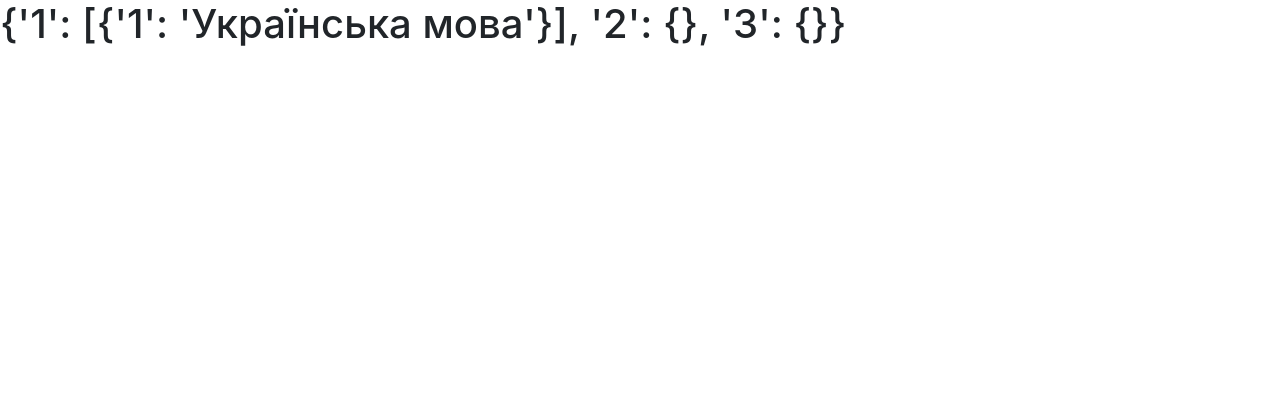
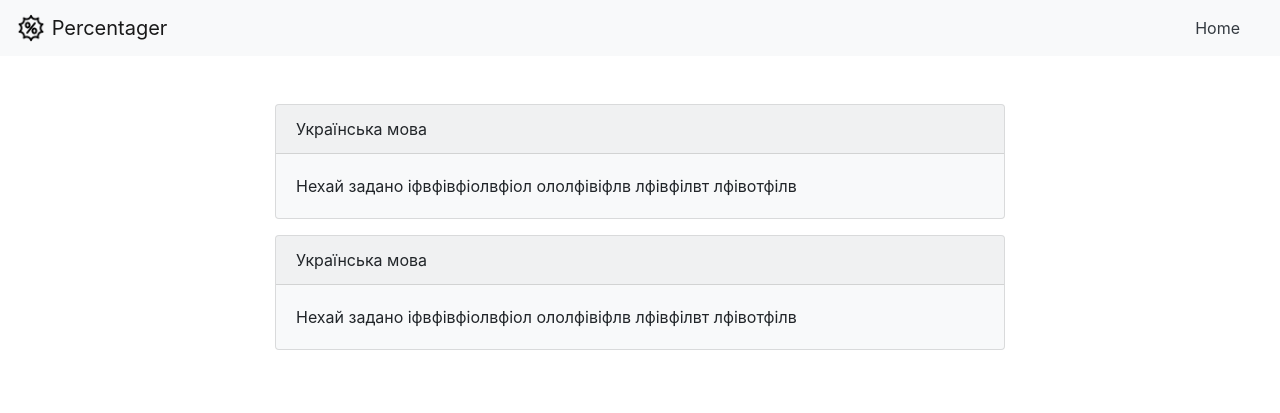
Before and after one commit to OlegAndrus12/percents_project, a Flask app: page /all in a window 1280 px wide. Shown: the top 413 px of the page. Run offline with Flask 2, Linux system fonts and the light colour scheme; some libraries are stand-ins or nearby versions.

Commit message:
tasks view added and navbar is created, some more urls

```diff
--- a/app.py
+++ b/app.py
@@ -9,20 +9,31 @@ with open("data.json", "r") as f:
 
 
 @app.route('/')
+@app.route('/index')
 def index():
     context = {"text" : "BlaBlaCar", "ids" : [i for i in data]
     }
-
     return render_template("welcome.html", **context)
 
 @app.route('/all')
 def all():
-    return render_template("tasks.html", data = data)
+    tasks = list()
+    for i in data.values():
+        for j in i:
+            tasks.append(tuple(j.values()))
+    return render_template("tasks.html", tasks = tasks)
 
 @app.route('/tasks/<task_id>')
 def tasks(task_id):
-    return render_template("tasks.html", data = (task_id, data[task_id]))
+    tasks = list()
+    for i in data[task_id]:
+        tasks.append(tuple(i.values()))
+    print(tasks)
+    return render_template("tasks.html", tasks = tasks)
 
+@app.route('/details/<task_id>')
+def details(task_id):
+    return render_template("details.html")
 
 if __name__ == '__main__':
     app.run(debug=True)
--- a/data.json
+++ b/data.json
@@ -1,9 +1,13 @@
 {
     "1" : [
-            {
-                "1" : "Українська мова"
+            {   "id" : "1",
+                "header" : "Українська мова",
+                "body" : "Нехай задано іфвфівфіолвфіол ололфівіфлв лфівфілвт лфівотфілв"
+            },
+            {   "id" : "1",
+                "header" : "Українська мова",
+                "body" : "Нехай задано іфвфівфіолвфіол ололфівіфлв лфівфілвт лфівотфілв"
             }
-
     ],
     "2" : {
 
--- a/templates/base.html
+++ b/templates/base.html
@@ -11,7 +11,6 @@
     <head>
     <body>
         {%block content %}
-
         {%endblock%}
 
     <script src="https://cdnjs.cloudflare.com/ajax/libs/popper.js/1.14.6/umd/popper.min.js" integrity="sha384-wHAiFfRlMFy6i5SRaxvfOCifBUQy1xHdJ/yoi7FRNXMRBu5WHdZYu1hA6ZOblgut" crossorigin="anonymous" style=""></script>
--- /dev/null
+++ b/templates/details.html
@@ -0,0 +1,4 @@
+{% extends "navbar.html" %}
+{% block main %}
+<h1>Hello</h1>
+{% endblock %}
--- /dev/null
+++ b/templates/navbar.html
@@ -0,0 +1,12 @@
+{% extends "base.html" %}
+{% block content %}
+  <nav class="navbar navbar-light bg-light justify-content-between">
+  <a class="navbar-brand" href="{{url_for('index')}}">
+    <img src="{{ url_for('static', filename='images/icon.png') }}" width="30" height="30" class="d-inline-block align-top" alt="">
+    Percentager </a>
+        <div class="navbar-nav mr-4">
+    		<a class="nav-item nav-link text-dark" href="{{url_for('index')}}">Home</a>
+    	</div>
+  </nav>
+  {% block main %}{% endblock %}
+{% endblock %}
--- a/templates/tasks.html
+++ b/templates/tasks.html
@@ -1,4 +1,20 @@
-{% extends "base.html" %}
-{% block content %}
-<h1>{{data}}</h1>
+{% extends "navbar.html" %}
+{% block main %}
+  <div class="py-5">
+    <div class="container">
+    {% for task in tasks %}
+      <div class="row d-flex justify-content-center">
+        <div class="col-md-8">
+          <div class="card bg-light mb-3">
+            <div class="card-header">{{task[1]}}</div>
+            <div class="card-body">
+              <p class="card-text">{{task[2]}}</p>
+            </div>
+            <a href="{{url_for("details", task_id = task[0])}}" class="stretched-link"></a>
+          </div>
+        </div>
+      </div>
+      {% endfor %}
+    </div>
+  </div>
 {% endblock %}
```
